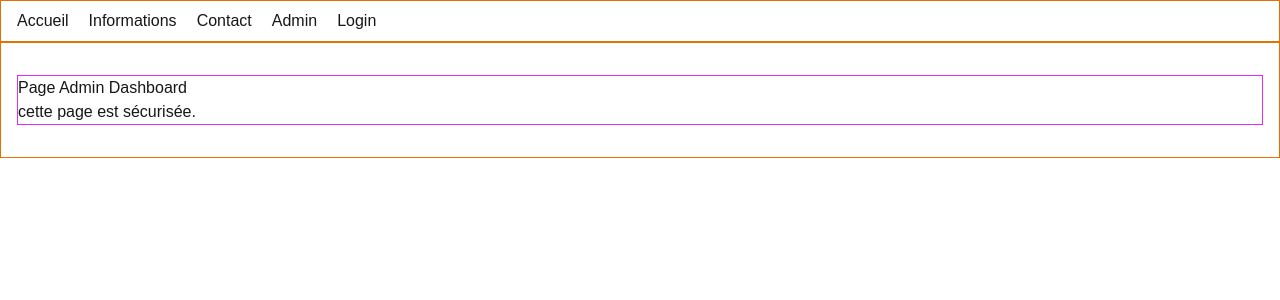
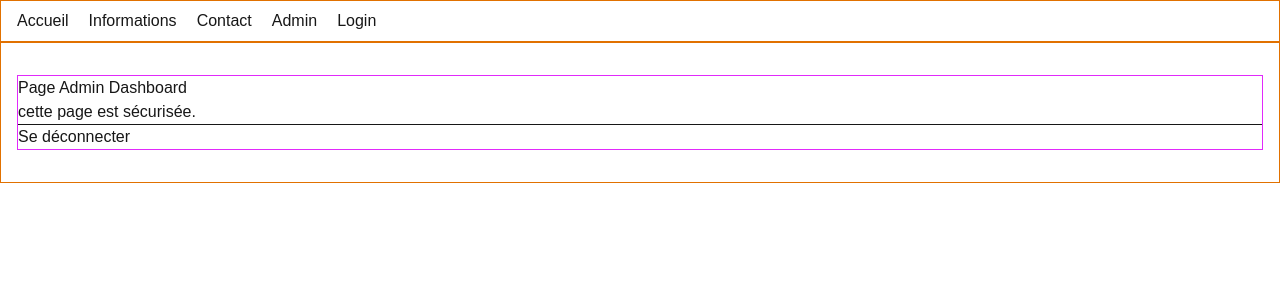
Before and after one commit to Aurelie-Runser/nextjs-project, a Next.js app: page /admin in a window 1280 px wide. Shown: the top 300 px of the page. Built offline with nearby package versions, Linux system fonts and the light colour scheme; no server answers; sample sign-in values are in the browser's storage.

Commit message:
ajout bouton "se deconnecter"

```diff
--- a/app/admin/page.tsx
+++ b/app/admin/page.tsx
@@ -1,8 +1,18 @@
+"use client";
+
+import { signOut } from "next-auth/react";
+
 export default function Admin() {
   return (
     <>
       <h1>Page Admin Dashboard</h1>
       <p>cette page est sécurisée.</p>
+
+      <hr />
+
+      <button onClick={() => signOut({callbackUrl: "/login"})}>
+        Se déconnecter
+      </button>
     </>
   );
 }
```
